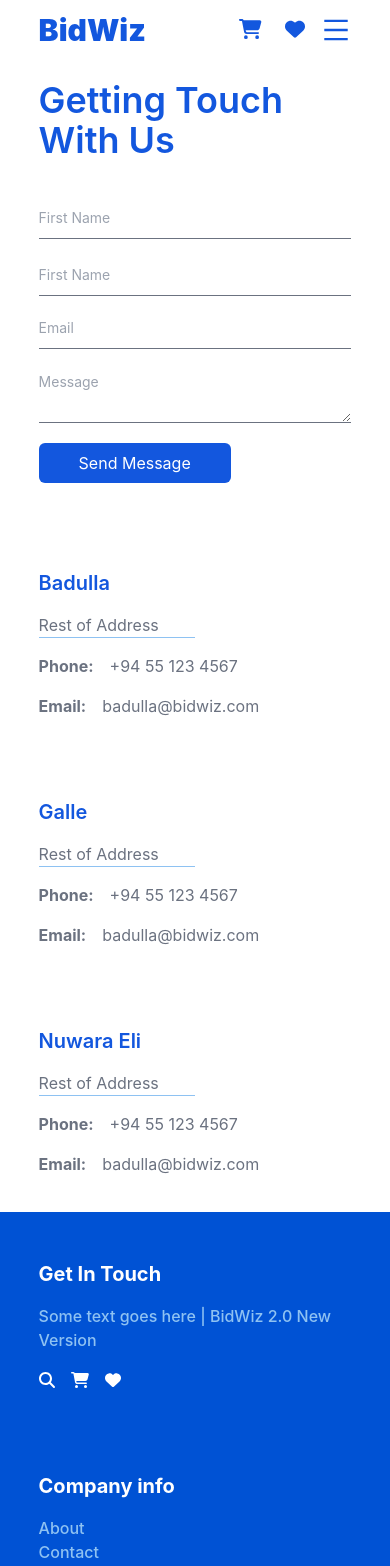
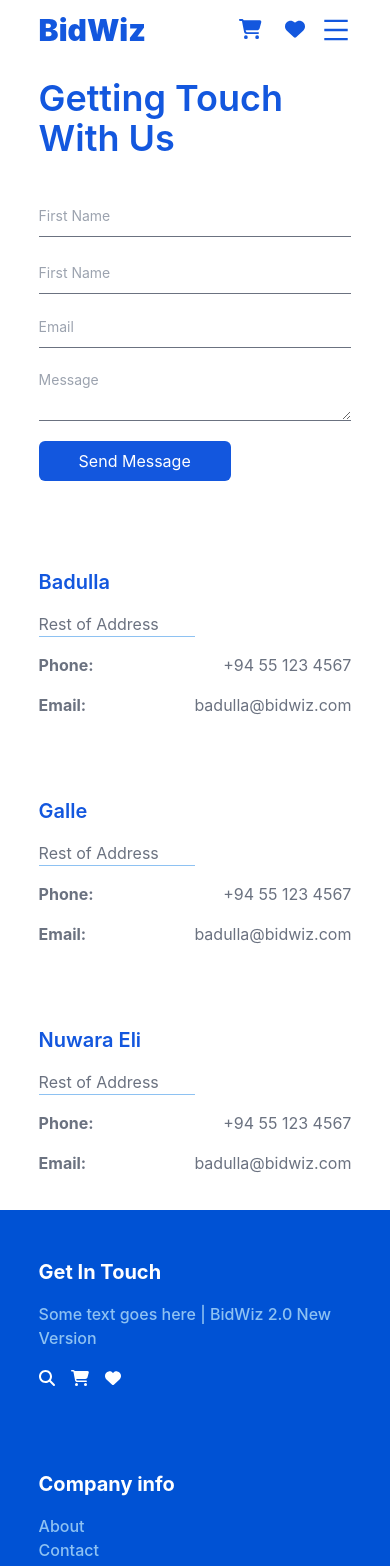
Before and after one commit to yashEra/bidwiz-2.0, a React (Create React App) app: page /contact in a window 390 px wide. Shown: the top 1566 px of the page. Built offline with nearby package versions, Linux system fonts and the light colour scheme.

Commit message:
Nav-FIxed

```diff
--- a/src/components/hero-section/HeroSection.jsx
+++ b/src/components/hero-section/HeroSection.jsx
@@ -5,13 +5,13 @@ import './assest/css/home-style.css'
 
 const Hero = () => {
   return (
-    <div className="w-full h-[90vh] top-[90px] bg-gradient-to-r from-[var(--primary-blue)] to-[var(--primary-lightblue)] px-5 py-3">
+    <div className="w-full lg:h-[100vh] top-[90px] bg-gradient-to-r from-[var(--primary-blue)] to-[var(--primary-lightblue)] px-5 py-3">
       <div
-        className="w-full h-[90%] lg:flex  lg:flex-row md:block justify-around  text-white text-left items-center"
+        className="w-full h-[100%] lg:flex  lg:flex-row md:block justify-around  text-white text-left items-center"
         style={{ padding: "9.895833333333333%" }}
       >
 
-        <div className="text-res">
+        <div className="text-res pt-[50px]">
           <h4 className="font-bold py-1">
             SUMMER 2023
           </h4>
--- a/src/components/navbar/Navbar.jsx
+++ b/src/components/navbar/Navbar.jsx
@@ -15,7 +15,7 @@ const NavBar = () => {
     setNav(!nav);
   };
   return (
-    <div className="w-full 2xl:h-[100px] lg:h-[80px] sm:h-[79px] bg-while nav-sec">
+    <div className="w-full 2xl:h-[100px] lg:h-[80px] sm:h-[79px] bg-while nav-sec fixed bg-white z-50">
       <div className="max-w-[80.20833333333333%] mx-auto flex justify-between items-center h-full">
         <div>
           <h1 className="text-[#1357DE] font-black">
--- a/src/components/pages/Contact.jsx
+++ b/src/components/pages/Contact.jsx
@@ -6,7 +6,7 @@ const Contact = () => {
     <div>
       <NavBar />
 
-      <div className="pt-[5%] pb-[5%] px-[9.895833333333333%]">
+      <div className="lg:pt-[10%] pt-[20%] pb-[5%] px-[9.895833333333333%]">
         <div className="w-full items-center grid lg:grid-cols-2 gap-16">
           <div className="">
             <div className="flex flex-row pb-8">
@@ -61,11 +61,11 @@ const Contact = () => {
             </h2>
             <p className="text-base text-gray-500">Rest of Address</p>
             <hr className="w-1/2 border-[#8EC2F2]" />
-            <div className="w-full flex flex-row justify-start">
+            <div className="w-full flex flex-row justify-between">
               <p className="font-bold font-md text-gray-500 py-4">Phone: </p>
               <p className="font-md text-gray-500 py-4 pl-4">+94 55 123 4567</p>
             </div>
-            <div className="w-full flex flex-row justify-start">
+            <div className="w-full flex flex-row justify-between">
               <p className="font-bold font-md  text-gray-500 pb-4">Email:</p>
               <p className="font-md text-gray-500 pb-4 pl-4">badulla@bidwiz.com</p>
             </div>
@@ -76,11 +76,11 @@ const Contact = () => {
             </h2>
             <p className="text-base text-gray-500">Rest of Address</p>
             <hr className="w-1/2 border-[#8EC2F2]" />
-            <div className="w-full flex flex-row justify-start">
+            <div className="w-full flex flex-row justify-between">
               <p className="font-bold font-md text-gray-500 py-4">Phone: </p>
               <p className="font-md text-gray-500 py-4 pl-4">+94 55 123 4567</p>
             </div>
-            <div className="w-full flex flex-row justify-start">
+            <div className="w-full flex flex-row justify-between">
               <p className="font-bold font-md  text-gray-500 pb-4">Email:</p>
               <p className="font-md text-gray-500 pb-4 pl-4">badulla@bidwiz.com</p>
             </div>
@@ -91,11 +91,11 @@ const Contact = () => {
             </h2>
             <p className="text-base text-gray-500">Rest of Address</p>
             <hr className="w-1/2 border-[#8EC2F2]" />
-            <div className="w-full flex flex-row justify-start">
+            <div className="w-full flex flex-row justify-between">
               <p className="font-bold font-md text-gray-500 py-4">Phone: </p>
               <p className="font-md text-gray-500 py-4 pl-4">+94 55 123 4567</p>
             </div>
-            <div className="w-full flex flex-row justify-start">
+            <div className="w-full flex flex-row justify-between">
               <p className="font-bold font-md  text-gray-500 pb-4">Email:</p>
               <p className="font-md text-gray-500 pb-4 pl-4">badulla@bidwiz.com</p>
             </div>
```
